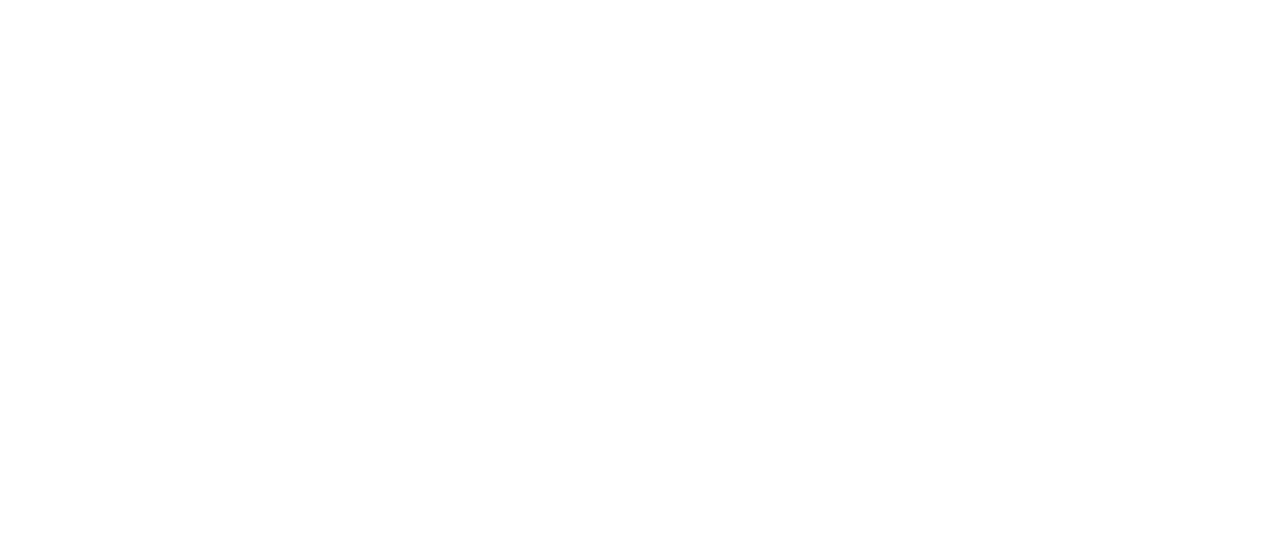
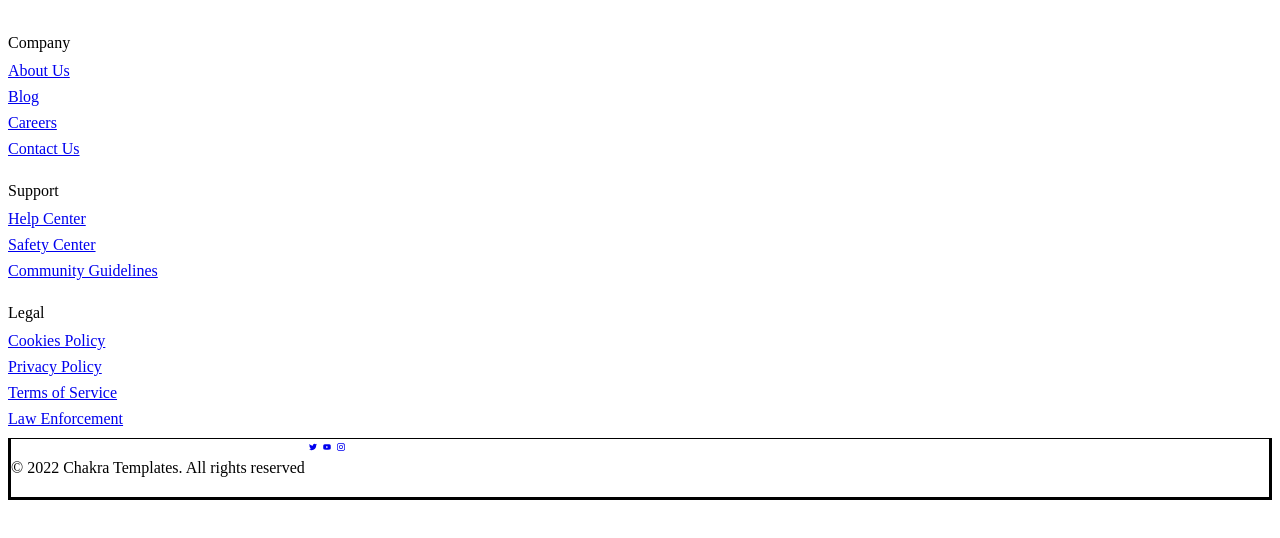
Before and after one commit to PKalyanReddy/Declaration-DevOps_032, a React (Vite) app in the folder ERDiagram_Builder__app/: page / in a window 1280 px wide. Shown: the top 538 px of the page. Built offline with nearby package versions, Linux system fonts and the light colour scheme.

Commit message:
Home Landing page for project

```diff
--- a/ERDiagram_Builder__app/package.json
+++ b/ERDiagram_Builder__app/package.json
@@ -16,6 +16,7 @@
     "framer-motion": "^11.3.5",
     "react": "^18.3.1",
     "react-dom": "^18.3.1",
+    "react-icons": "^5.2.1",
     "react-redux": "^9.1.2",
     "redux": "^5.0.1"
   },
--- a/ERDiagram_Builder__app/src/App.jsx
+++ b/ERDiagram_Builder__app/src/App.jsx
@@ -1,10 +1,11 @@
 import './App.css'
+import LargeWithAppLinksAndSocial from './components/HomePage/footer'
 
 function App() {
 
   return (
     <>
-
+      <LargeWithAppLinksAndSocial/>
     </>
   )
 }
--- /dev/null
+++ b/ERDiagram_Builder__app/src/components/HomePage/footer.jsx
@@ -0,0 +1,131 @@
+import { ReactNode } from 'react'
+import {
+  Box,
+  Container,
+  Stack,
+  SimpleGrid,
+  Text,
+  VisuallyHidden,
+  chakra,
+  useColorModeValue,
+} from '@chakra-ui/react'
+import { FaTwitter, FaYoutube, FaInstagram } from 'react-icons/fa'
+
+const ListHeader = ({ children }) => {
+  return (
+    <Text fontWeight={'500'} fontSize={'lg'} mb={2}>
+      {children}
+    </Text>
+  )
+}
+
+const SocialButton = ({
+  children,
+  label,
+  href,
+}) => {
+  return (
+    <chakra.button
+      bg={useColorModeValue('blackAlpha.100', 'whiteAlpha.100')}
+      rounded={'full'}
+      w={8}
+      h={8}
+      cursor={'pointer'}
+      as={'a'}
+      href={href}
+      display={'inline-flex'}
+      alignItems={'center'}
+      justifyContent={'center'}
+      transition={'background 0.3s ease'}
+      _hover={{
+        bg: useColorModeValue('blackAlpha.200', 'whiteAlpha.200'),
+      }}>
+      <VisuallyHidden>{label}</VisuallyHidden>
+      {children}
+    </chakra.button>
+  )
+}
+
+export default function LargeWithAppLinksAndSocial() {
+  return (
+    <Box
+      bg={useColorModeValue('gray.50', 'gray.900')}
+      color={useColorModeValue('gray.700', 'gray.200')}>
+      <Container as={Stack} maxW={'6xl'} py={10}>
+        <SimpleGrid columns={{ base: 1, sm: 2, md: 4 }} spacing={8}>
+          <Stack align={'flex-start'}>
+            <ListHeader>Company</ListHeader>
+            <Box as="a" href={'#'}>
+              About Us
+            </Box>
+            <Box as="a" href={'#'}>
+              Blog
+            </Box>
+            <Box as="a" href={'#'}>
+              Careers
+            </Box>
+            <Box as="a" href={'#'}>
+              Contact Us
+            </Box>
+          </Stack>
+
+          <Stack align={'flex-start'}>
+            <ListHeader>Support</ListHeader>
+            <Box as="a" href={'#'}>
+              Help Center
+            </Box>
+            <Box as="a" href={'#'}>
+              Safety Center
+            </Box>
+            <Box as="a" href={'#'}>
+              Community Guidelines
+            </Box>
+          </Stack>
+
+          <Stack align={'flex-start'}>
+            <ListHeader>Legal</ListHeader>
+            <Box as="a" href={'#'}>
+              Cookies Policy
+            </Box>
+            <Box as="a" href={'#'}>
+              Privacy Policy
+            </Box>
+            <Box as="a" href={'#'}>
+              Terms of Service
+            </Box>
+            <Box as="a" href={'#'}>
+              Law Enforcement
+            </Box>
+          </Stack>
+        </SimpleGrid>
+      </Container>
+
+      <Box
+        borderTopWidth={1}
+        borderStyle={'solid'}
+        borderColor={useColorModeValue('gray.200', 'gray.700')}>
+        <Container
+          as={Stack}
+          maxW={'6xl'}
+          py={4}
+          direction={{ base: 'column', md: 'row' }}
+          spacing={4}
+          justify={{ md: 'space-between' }}
+          align={{ md: 'center' }}>
+          <Text>© 2022 Chakra Templates. All rights reserved</Text>
+          <Stack direction={'row'} spacing={6}>
+            <SocialButton label={'Twitter'} href={'#'}>
+              <FaTwitter />
+            </SocialButton>
+            <SocialButton label={'YouTube'} href={'#'}>
+              <FaYoutube />
+            </SocialButton>
+            <SocialButton label={'Instagram'} href={'#'}>
+              <FaInstagram />
+            </SocialButton>
+          </Stack>
+        </Container>
+      </Box>
+    </Box>
+  )
+}
```
Also changed, not shown: 1 other file (tests, documents, lock files or other folders).
